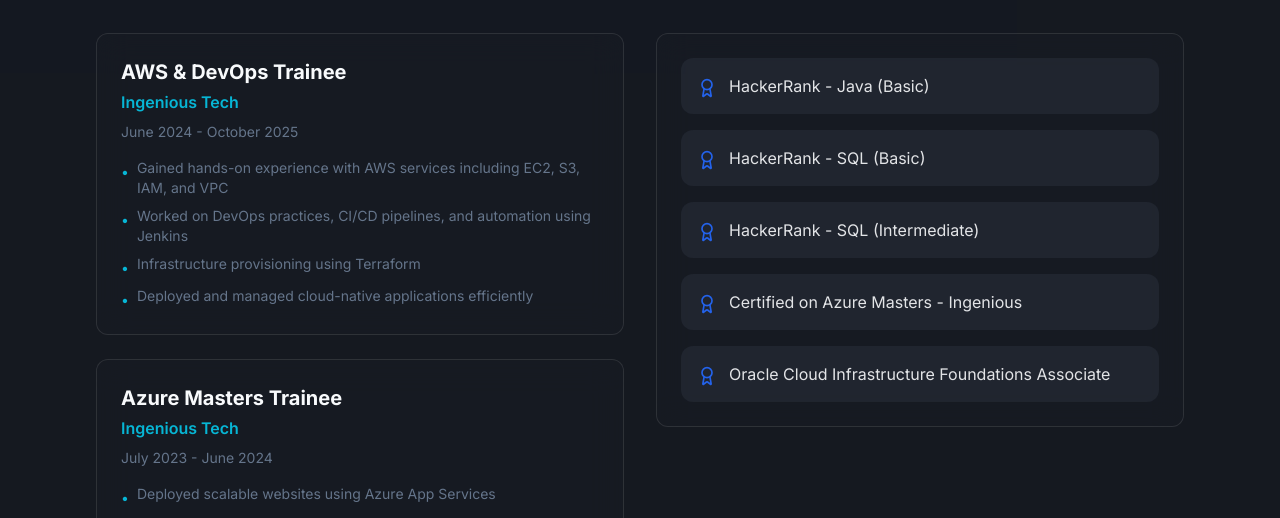
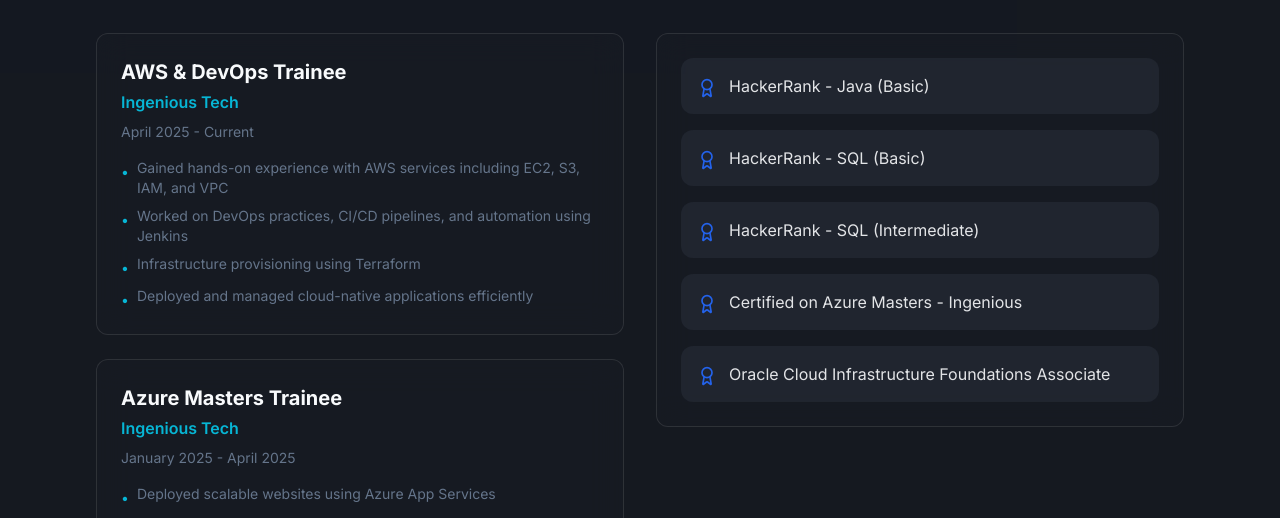
Before and after one commit to Akhil-kr-khatri/PortFolio-Website, a React (Vite) app: page / in a window 1280 px wide. Shown: the part 3992-4510 px from the top of the page. Built offline with nearby package versions, Linux system fonts and the light colour scheme; the HTML template or start-up script is replaced by a standard one.

Commit message:
Updating Details

```diff
--- a/src/components/Experience.tsx
+++ b/src/components/Experience.tsx
@@ -5,7 +5,7 @@ const Experience = () => {
     {
       role: "AWS & DevOps Trainee",
       company: "Ingenious Tech",
-      period: "June 2024 - October 2025",
+      period: "April 2025 - Current",
       description: [
         "Gained hands-on experience with AWS services including EC2, S3, IAM, and VPC",
         "Worked on DevOps practices, CI/CD pipelines, and automation using Jenkins",
@@ -16,7 +16,7 @@ const Experience = () => {
     {
       role: "Azure Masters Trainee",
       company: "Ingenious Tech",
-      period: "July 2023 - June 2024",
+      period: "January 2025 - April 2025",
       description: [
         "Deployed scalable websites using Azure App Services",
         "Configured Azure Load Balancer for efficient traffic distribution",
```
